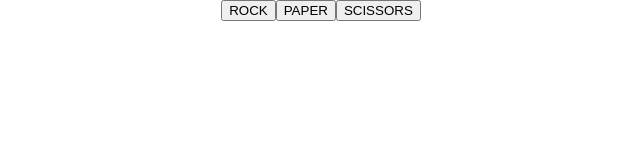
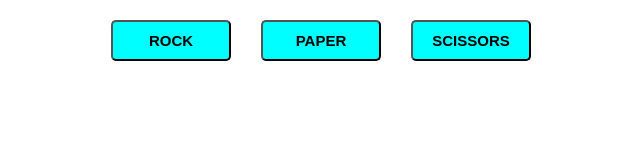
Before and after one commit to cassianocaron/rock-paper-scissors, a plain HTML site: page index.html in a window 1280 px wide. Shown: the whole page, without its empty margins (319-959 px from the left). Drawn offline with Linux system fonts and the light colour scheme.

Commit message:
Style the buttons

```diff
--- a/styles.css
+++ b/styles.css
@@ -3,18 +3,43 @@ body {
     padding: 0;
 }
 
-.buttons {
+.container {
     display: flex;
+    flex-direction: column;
     justify-content: center;
     align-items: center;
 }
 
-#result {
+.buttons {
+    display: flex;
+    gap: 30px;
+    padding-top: 20px;
+}
+
+.button {
+    font-size: 15px;
+    font-weight: 600;
+    background-color: aqua;
+    padding: 10px 15px;
+    width: 120px;
+    border-radius: 5px;
+    border-color: black;
+    transition-duration: 0.3s;
+}
+
+.button:hover {
+    background-color: crimson;
+}
+
+#round-result, #scoreboard, #result {
     padding-top: 10px;
     text-align: center;
+    font-size: 20px;
 }
 
-#scoreboard {
-    padding-top: 10px;
-    text-align: center;
+#result {
+    padding-bottom: 15px;
+    font-size: 25px;
+    font-weight: 600;
+    color: blue;
 }
```
